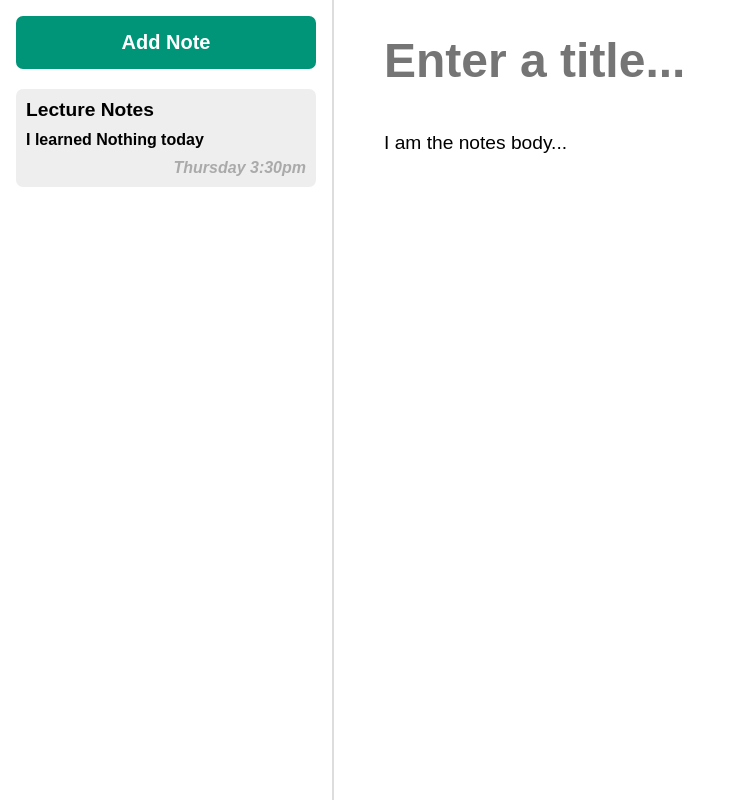
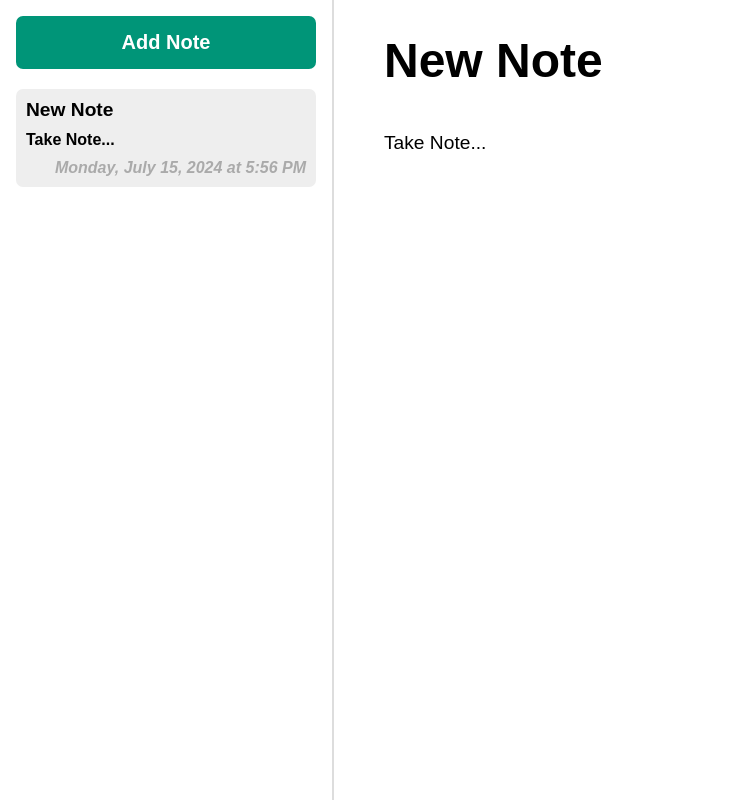
Before and after one commit to Virabyan99/Notes-App, a plain HTML site: page index.html in a window 1280 px wide. Both pictures are taken after a click on the button "Add Note". Shown: the whole page, without its empty margins (0-729 px from the left). Drawn offline with Linux system fonts and the light colour scheme.

Commit message:
Final code

```diff
--- a/index.html
+++ b/index.html
@@ -9,7 +9,7 @@
 </head>
 <body>
     <div class="notes" id="app">
-        <div class="notes__sidebar">
+        <!-- <div class="notes__sidebar">
             <button type="button" class="notes__add">Add Note</button>
             <div class="notes__list">
                 <div class="notes__list-item notes__list-item--selected">
@@ -22,7 +22,7 @@
         <div class="notes__preview">
             <input class="notes__title" type="text" placeholder="Enter a title...">
             <textarea class="notes__body">I am the notes body...</textarea>
-        </div>
+        </div> -->
     </div>
 
     <script src="js/main.js" type="module"></script>
--- /dev/null
+++ b/js/App.js
@@ -0,0 +1,63 @@
+import NotesView from './NotesView.js';
+import notesAPI from './notesAPI.js';
+
+export default class App {
+  constructor(root) {
+    this.notes = [];
+    this.activeNote = null;
+    this.view = new NotesView(root, this._handlers());
+
+    this._refreshNotes();
+  }
+
+  _refreshNotes() {
+    const notes = notesAPI.getAllNotes();
+
+    this._setNotes(notes);
+
+    if (notes.length > 0) {
+      this._setActiveNote(notes[0]);
+    }
+  }
+
+  _setNotes(notes) {
+    this.notes = notes; // Correct assignment
+    this.view.updateNoteList(notes);
+    this.view.updateNotePreviewVisibility(notes.length > 0);
+  }
+
+  _setActiveNote(note) {
+    this.activeNote = note; // Correct property name
+    this.view.updateActiveNote(note);
+  }
+
+  _handlers() {
+    return {
+      onNoteSelect: (noteId) => {
+        const selectedNote = this.notes.find((note) => note.id == noteId);
+        this._setActiveNote(selectedNote);
+      },
+      onNoteAdd: () => {
+        const newNote = {
+          title: 'New Note',
+          body: 'Take Note...',
+        };
+        notesAPI.saveNote(newNote);
+        this._refreshNotes();
+      },
+      onNoteEdit: (title, body) => {
+        notesAPI.saveNote({
+          id: this.activeNote.id,
+          title,
+          body,
+        });
+
+        this._refreshNotes();
+      },
+      onNoteDelete: (noteId) => {
+        notesAPI.deleteNote(noteId);
+        this._refreshNotes();
+      },
+    };
+  }
+}
--- /dev/null
+++ b/js/NotesView.js
@@ -0,0 +1,116 @@
+export default class NotesView {
+  constructor(
+    root,
+    { onNoteSelect, onNoteAdd, onNoteEdit, onNoteDelete } = {}
+  ) {
+    this.root = root
+    this.onNoteSelect = onNoteSelect
+    this.onNoteAdd = onNoteAdd
+    this.onNoteEdit = onNoteEdit
+    this.onNoteDelete = onNoteDelete
+    this.root.innerHTML = `
+            <div class="notes__sidebar">
+                <button class="notes__add" type="button">Add Note</button>
+                <div class="notes__list"></div>
+            </div>
+            <div class="notes__preview">
+                <input class="notes__title" type="text" placeholder="New Note...">
+                <textarea class="notes__body">Take Note...</textarea>
+            </div>
+        `
+
+    const btnAddNote = this.root.querySelector('.notes__add')
+    const inpTitle = this.root.querySelector('.notes__title')
+    const inpBody = this.root.querySelector('.notes__body')
+
+    btnAddNote.addEventListener('click', () => {
+      this.onNoteAdd()
+    })
+    ;[inpTitle, inpBody].forEach((inputField) => {
+      inputField.addEventListener('blur', () => {
+        const updatedTitle = inpTitle.value.trim()
+        const updatedBody = inpBody.value.trim()
+
+        this.onNoteEdit(updatedTitle, updatedBody)
+      })
+    })
+
+    // TODO: hide the notes preview by default
+    this.updateNotePreviewVisibility(false)
+  }
+
+  _createListItemHTML(id, title, body, updated) {
+    const MAX_BODY_LENGTH = 60
+
+    return `
+        <div class="notes__list-item" data-note-id="${id}">
+                <div class="notes__small-title">${title}</div>
+                <div class="notes__small-body">
+                    ${body.substring(0, MAX_BODY_LENGTH)}
+                    ${body.length > MAX_BODY_LENGTH ? '...' : ''}
+                </div>
+                <div class="notes__small-updated">
+                    ${updated.toLocaleString(undefined, {
+                      dateStyle: 'full',
+                      timeStyle: 'short',
+                    })}
+                </div>
+            </div>
+    `
+  }
+
+  updateNoteList(notes) {
+    const notsListContainer = this.root.querySelector('.notes__list')
+
+    // Empty list
+    notsListContainer.innerHTML = ''
+
+    for (const note of notes) {
+      const html = this._createListItemHTML(
+        note.id,
+        note.title,
+        note.body,
+        new Date(note.updated)
+      )
+
+      notsListContainer.insertAdjacentHTML('beforeend', html)
+    }
+
+    // Add select/delete for each list item
+    notsListContainer
+      .querySelectorAll('.notes__list-item')
+      .forEach((noteListItem) => {
+        noteListItem.addEventListener('click', () => {
+          this.onNoteSelect(noteListItem.dataset.noteId)
+        })
+
+        noteListItem.addEventListener('dblclick', () => {
+          const doDelete = confirm(
+            'Are you sure you want to delete this Note ?'
+          )
+          if (doDelete) {
+            this.onNoteDelete(noteListItem.dataset.noteId)
+          }
+        })
+      })
+  }
+
+  updateActiveNote(note) {
+    this.root.querySelector('.notes__title').value = note.title
+    this.root.querySelector('.notes__body').value = note.body
+
+    this.root.querySelectorAll('.notes__list-item').forEach((noteListItem) => {
+      noteListItem.classList.remove('notes__list-item--selected')
+    })
+
+    this.root
+      .querySelector(`.notes__list-item[data-note-id="${note.id}"]`)
+      .classList.add('notes__list-item--selected')
+  }
+
+  updateNotePreviewVisibility(visible) {
+    this.root.querySelector('.notes__preview').style.visibility = visible
+      ? 'visible'
+      : 'hidden'
+  }
+}
--- a/js/main.js
+++ b/js/main.js
@@ -1,5 +1,4 @@
-import notesAPI from './notesAPI.js'
+import App from "./App.js"
 
-notesAPI.deleteNote(712648,)
-
-console.log(notesAPI.getAllNotes())
+const root = document.getElementById('app')
+const app = new App(root)
```
